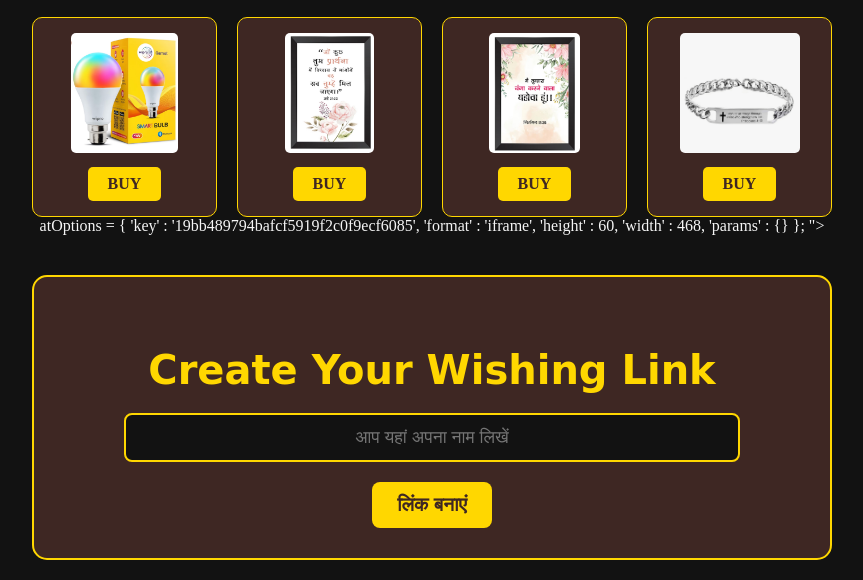
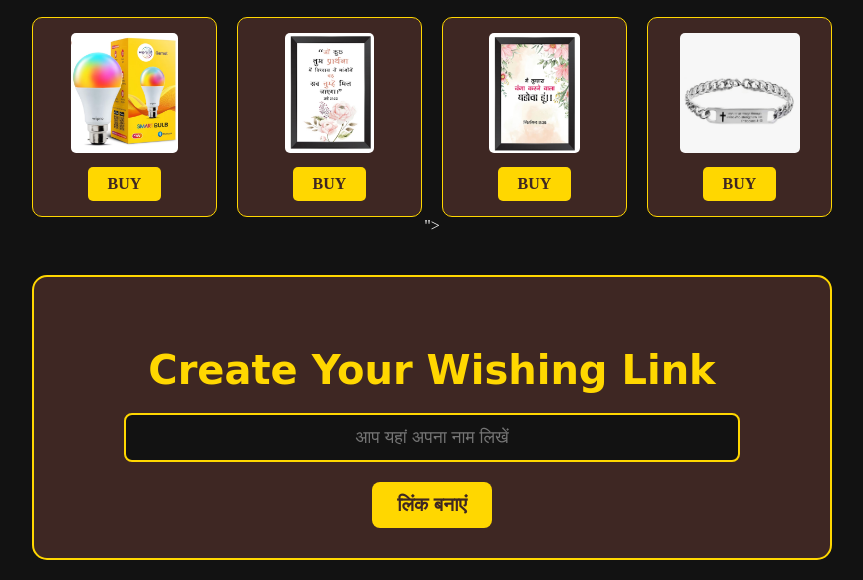
Before and after one commit to sukhajoshua-wq/Merrychristmasnamelink, a plain HTML site: page index.html in a window 1280 px wide. Shown: the part 2715-3295 px from the top of the page, without its empty margins (208-1071 px from the left). Drawn offline with Linux system fonts and the light colour scheme.

Commit message:
Update index.html

```diff
--- a/index.html
+++ b/index.html
@@ -465,14 +465,6 @@
 
         <!-- AdSense Placeholder (विज्ञापन कोड यहाँ से हटा दिया गया है) -->
         <div class="<script type="text/javascript">
-  atOptions = {
-  	'key' : '19bb489794bafcf5919f2c0f9ecf6085',
-  	'format' : 'iframe',
-  	'height' : 60,
-  	'width' : 468,
-  	'params' : {}
-  };
-</script>
 <script
   type="text/javascript"
   src="https://www.highperformanceformat.com/19bb489794bafcf5919f2c0f9ecf6085/invoke.js"
```
